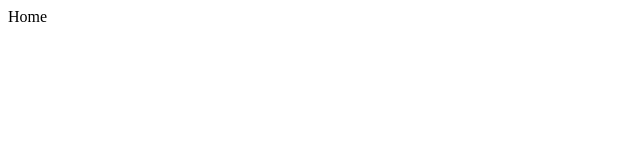
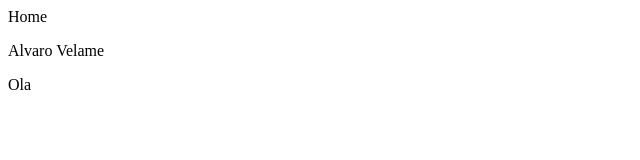
Before and after one commit to ALVAROVELAME/AlvaroVelame, a Next.js app: page / in a window 1280 px wide. Shown: the top 160 px of the page, without its empty margins (0-640 px from the left). Built offline with nearby package versions, Linux system fonts and the light colour scheme.

Commit message:
nova pagina

```diff
--- a/pages/index.js
+++ b/pages/index.js
@@ -1,5 +1,12 @@
 function Home() {
-    return <div>Home</div>
+    return <>
+    <div>Home</div>
+    <div>
+        <p>Alvaro Velame</p>
+        <p>Ola</p>
+    </div>
+
+    </>
 }
 
 export default Home
```
